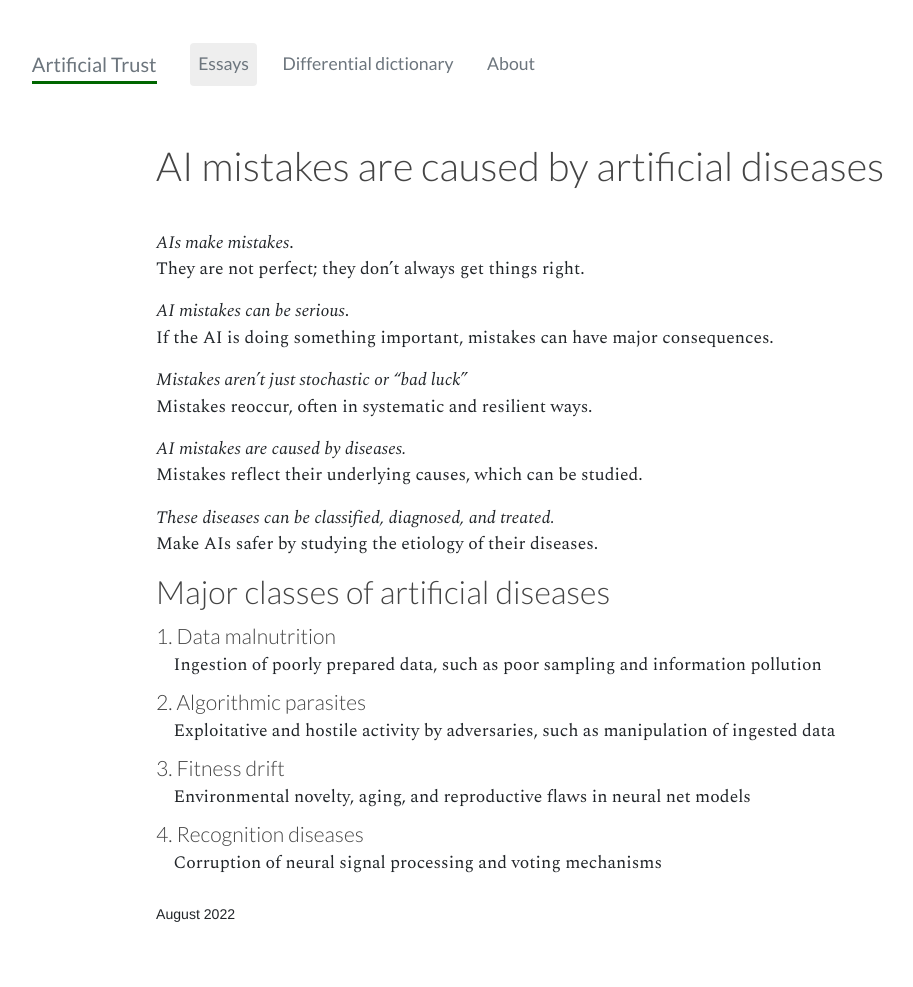
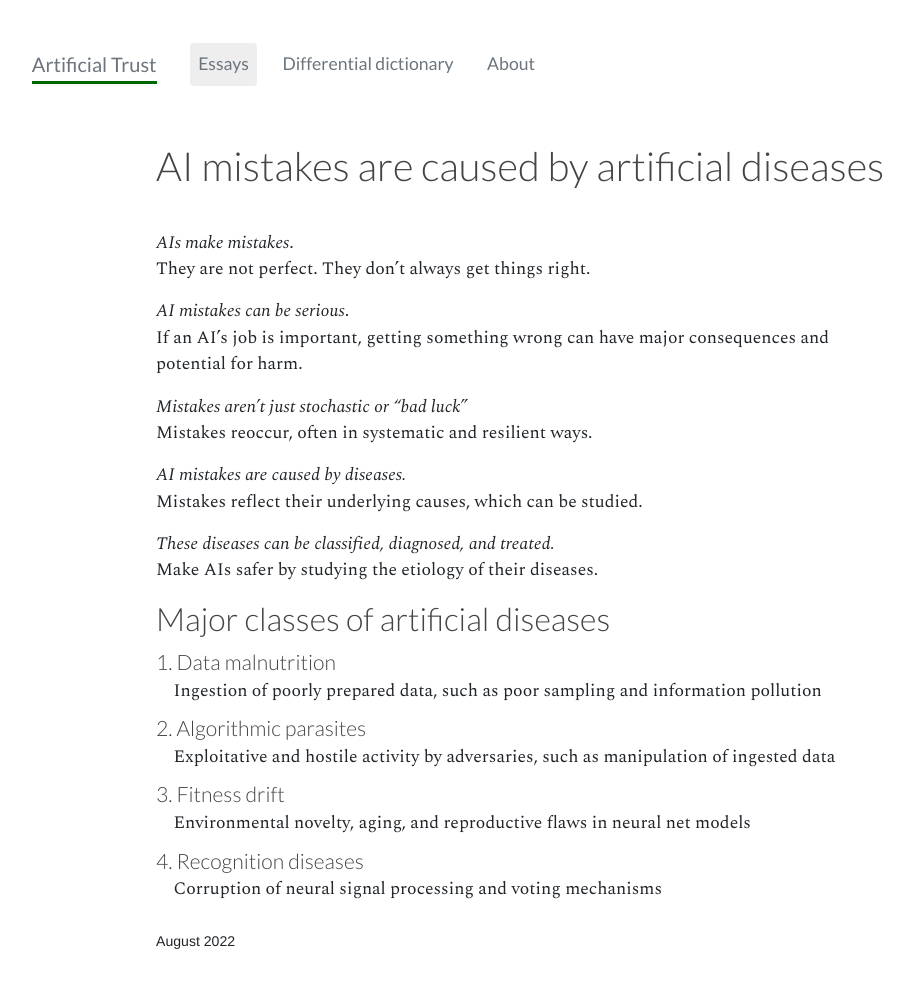
Before and after one commit to straz/artificialtrust, a Jekyll site: the page built from _articles/mistakes.md, in a window 1280 px wide. Shown: the whole page, without its empty margins (21-934 px from the left). Built offline with Jekyll 4.4.1, drawn with Linux system fonts in a browser that asks for light colours; before the commit the page ends 961 px from its top, so only the background shows below that.

Commit message:
update mistakes

```diff
--- a/_articles/mistakes.md
+++ b/_articles/mistakes.md
@@ -7,14 +7,15 @@ status: ready
 show_home: true
 ---
 
-*AIs make mistakes*.<br/>They are not perfect; they don't always get things right.
+*AIs make mistakes*.<br/>
+They are not perfect. They don't always get things right.
 
 *AI mistakes can be serious*.<br/>
-If the AI is doing something important, mistakes can have major consequences.
+If an AI's job is important, getting something wrong can have major
+consequences and potential for harm.
 
 *Mistakes aren't just stochastic or "bad luck"*<br/>
 Mistakes reoccur, often in systematic and resilient ways.
-
 
 *AI mistakes are caused by diseases.*<br/>
 <!-- start_excerpt -->
```
